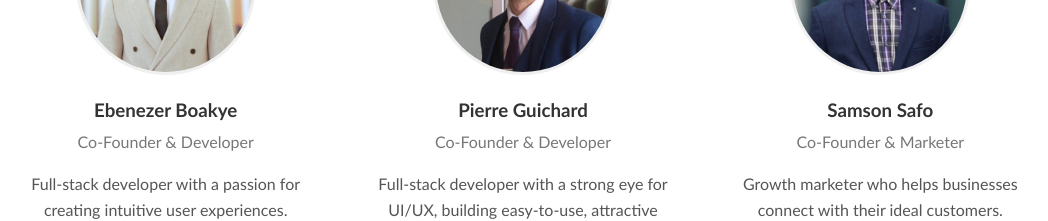
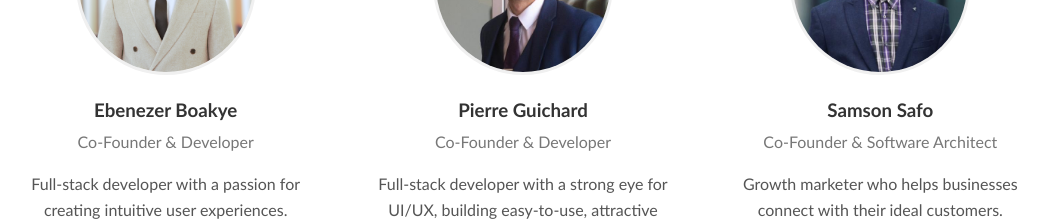
Before and after one commit to FlexSaaS/flexsaas-portfolio, a React (Vite) app: page / in a window 1280 px wide. Shown: the part 4700-4921 px from the top of the page, without its empty margins (117-1165 px from the left). Built offline with nearby package versions, Linux system fonts and the light colour scheme.

Commit message:
update safo role

```diff
--- a/src/components/common/Team.tsx
+++ b/src/components/common/Team.tsx
@@ -28,7 +28,7 @@ function Team() {
             <img src="/SafoS.png" alt="Samson Safo" />
           </MemberImage>
           <MemberName>Samson Safo</MemberName>
-          <MemberRole>Co-Founder & Marketer</MemberRole>
+          <MemberRole>Co-Founder & Software Architect</MemberRole>
           <MemberBio>Growth marketer who helps businesses connect with their ideal customers.</MemberBio>
         </TeamMember>
       </TeamGrid>
```
